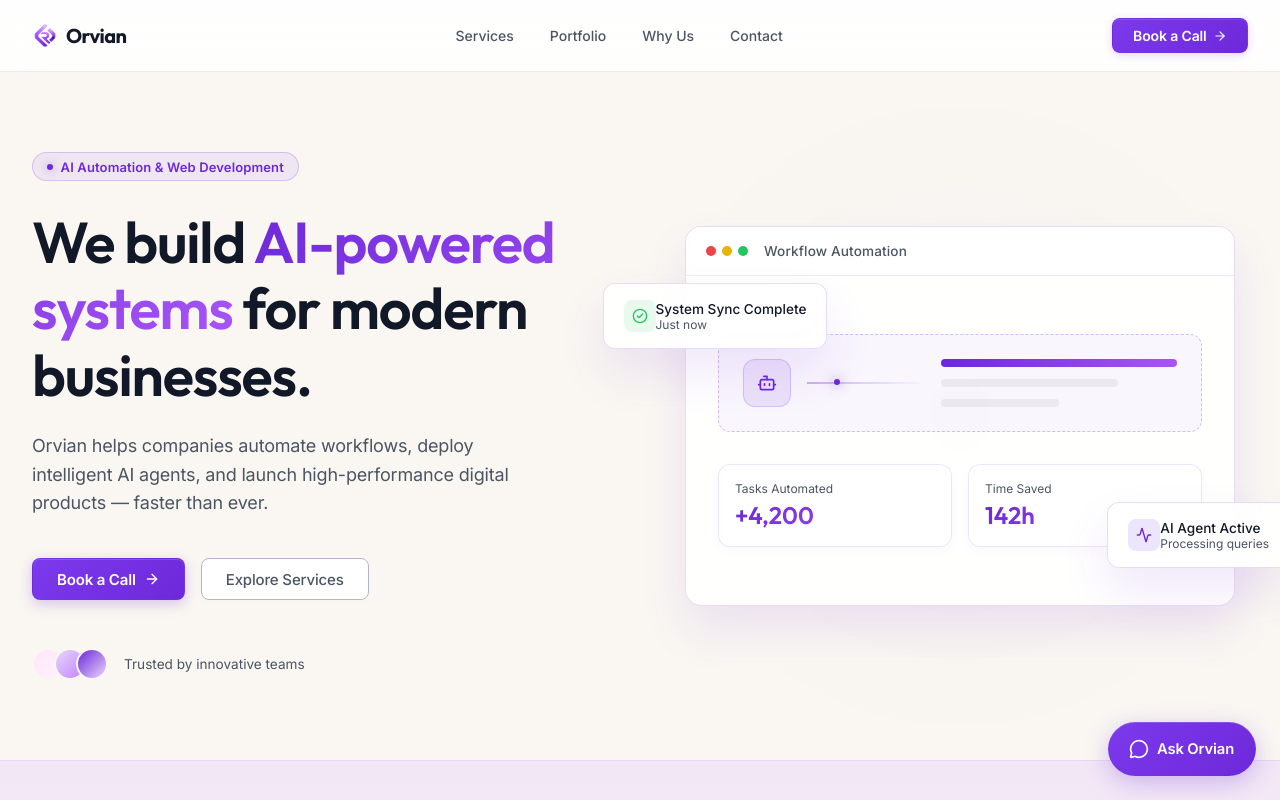
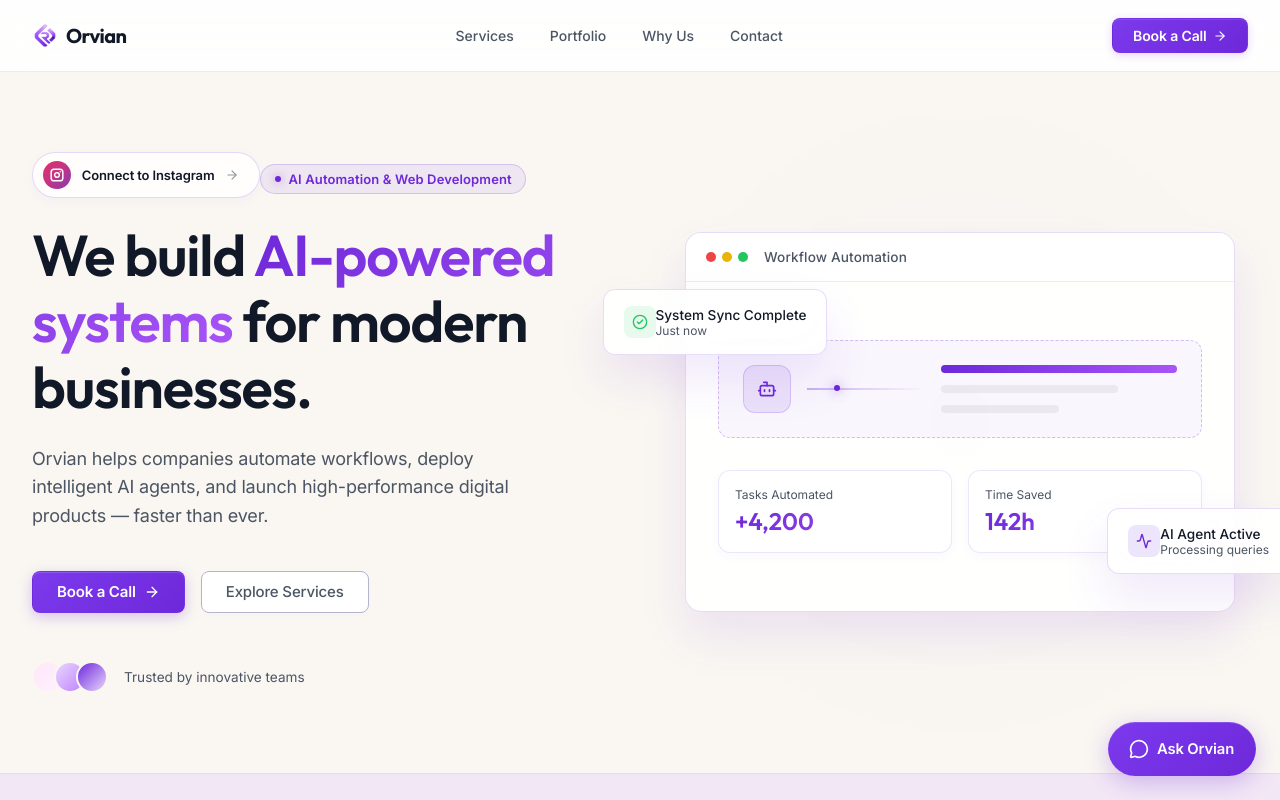
Before and after one commit to Sokratalchaar/Orvian-website, a React (Vite) app: page / in a window 1280 px wide. Shown: the top 800 px of the page. Built offline with nearby package versions, Linux system fonts and the light colour scheme.

Commit message:
Update Instagram Business Login OAuth integration and Meta configuration

```diff
--- a/src/App.jsx
+++ b/src/App.jsx
@@ -302,6 +302,34 @@
 
           {/* Left Column - Text content */}
           <div className="hero-text-col animate-fade-up">
+            {/* Connect to Instagram Button */}
+            <a
+              href="https://www.instagram.com/oauth/authorize?force_reauth=true&client_id=1074934419045086&redirect_uri=https://orvian.me/&response_type=code&scope=instagram_business_basic%2Cinstagram_business_manage_messages%2Cinstagram_business_manage_comments%2Cinstagram_business_content_publish%2Cinstagram_business_manage_insights"
+              className="instagram-connect-btn"
+              target="_blank"
+              rel="noopener noreferrer"
+            >
+              <span className="instagram-btn-icon-wrapper">
+                <svg
+                  viewBox="0 0 24 24"
+                  width="14"
+                  height="14"
+                  stroke="currentColor"
+                  strokeWidth="2.5"
+                  fill="none"
+                  strokeLinecap="round"
+                  strokeLinejoin="round"
+                  className="instagram-btn-icon"
+                >
+                  <rect x="2" y="2" width="20" height="20" rx="5" ry="5"></rect>
+                  <path d="M16 11.37A4 4 0 1 1 12.63 8 4 4 0 0 1 16 11.37z"></path>
+                  <line x1="17.5" y1="6.5" x2="17.51" y2="6.5"></line>
+                </svg>
+              </span>
+              <span className="instagram-btn-text">Connect to Instagram</span>
+              <ArrowRight size={14} className="instagram-btn-arrow" />
+            </a>
+
             {/* Eyebrow label */}
             <div className="hero-eyebrow">
               <span className="hero-eyebrow-dot"></span>
--- a/src/index.css
+++ b/src/index.css
@@ -2291,3 +2291,90 @@
     gap: 0.25rem;
   }
 }
+
+/* ── Connect to Instagram Button Styles ──────────────── */
+.instagram-connect-btn {
+  display: inline-flex;
+  align-items: center;
+  gap: 0.65rem;
+  padding: 0.5rem 1.25rem 0.5rem 0.65rem;
+  font-size: 0.8125rem;
+  font-weight: 600;
+  border-radius: 9999px;
+  background: rgba(255, 255, 255, 0.85);
+  color: var(--text-primary);
+  border: 1px solid rgba(109, 40, 217, 0.18);
+  box-shadow: 0 4px 12px rgba(109, 40, 217, 0.04), inset 0 1px 0 rgba(255, 255, 255, 0.8);
+  transition: all 0.3s cubic-bezier(0.16, 1, 0.3, 1);
+  margin-bottom: 1.5rem;
+  width: fit-content;
+  backdrop-filter: blur(8px);
+  cursor: pointer;
+  position: relative;
+  overflow: hidden;
+}
+
+.instagram-connect-btn::before {
+  content: '';
+  position: absolute;
+  inset: 0;
+  background: linear-gradient(135deg, #E1306C 0%, #C13584 30%, #833AB4 60%, #405DE6 100%);
+  opacity: 0;
+  transition: opacity 0.3s ease;
+  z-index: 1;
+}
+
+.instagram-connect-btn > * {
+  position: relative;
+  z-index: 2;
+}
+
+.instagram-btn-icon-wrapper {
+  display: flex;
+  align-items: center;
+  justify-content: center;
+  width: 28px;
+  height: 28px;
+  border-radius: 50%;
+  background: linear-gradient(135deg, #E1306C 0%, #C13584 50%, #833AB4 100%);
+  color: #ffffff;
+  transition: transform 0.3s ease;
+}
+
+.instagram-btn-icon {
+  display: block;
+}
+
+.instagram-btn-text {
+  font-family: var(--font-sans);
+  letter-spacing: -0.01em;
+}
+
+.instagram-btn-arrow {
+  color: var(--text-secondary);
+  opacity: 0.6;
+  transition: transform 0.3s ease, opacity 0.3s ease, color 0.3s ease;
+}
+
+.instagram-connect-btn:hover {
+  transform: translateY(-2px);
+  border-color: transparent;
+  box-shadow: 0 8px 20px rgba(131, 58, 180, 0.25);
+  color: #ffffff;
+}
+
+.instagram-connect-btn:hover::before {
+  opacity: 1;
+}
+
+.instagram-connect-btn:hover .instagram-btn-icon-wrapper {
+  transform: rotate(15deg) scale(1.1);
+  background: #ffffff;
+  color: #833AB4;
+}
+
+.instagram-connect-btn:hover .instagram-btn-arrow {
+  transform: translateX(3px);
+  opacity: 1;
+  color: #ffffff;
+}
```
